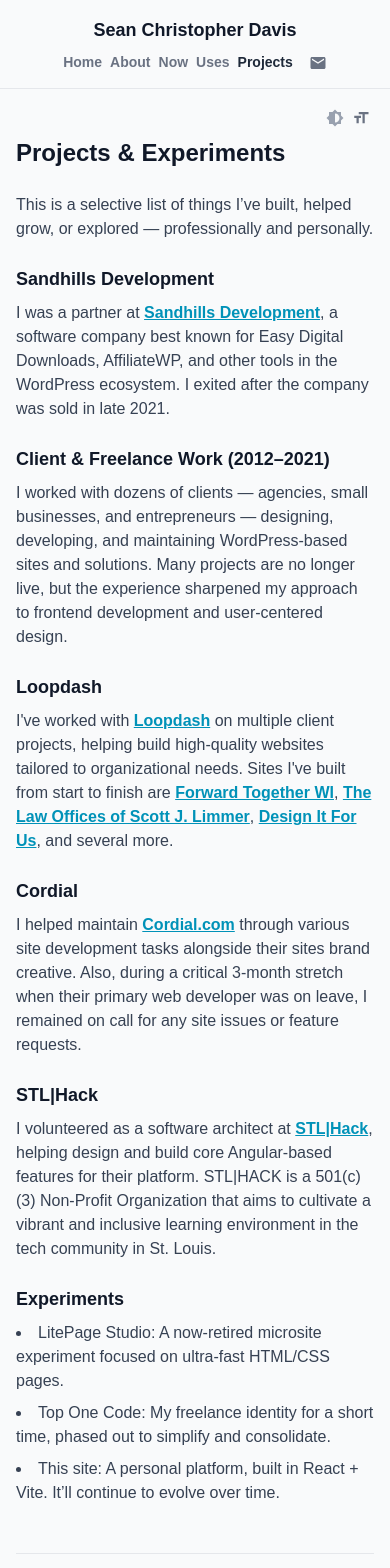
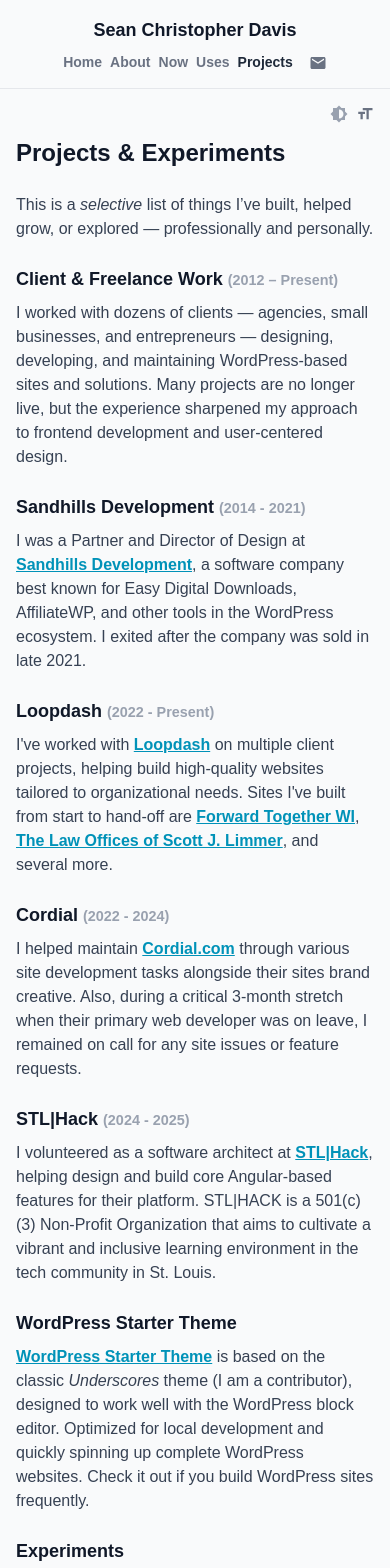
Before and after one commit to SeanChDavis/SeanChDavis, a React (Vite) app: page /projects in a window 390 px wide. Shown: the top 1568 px of the page. Built offline with nearby package versions, Linux system fonts and the light colour scheme; the HTML template or start-up script is replaced by a standard one.

Commit message:
content and structure improvements

```diff
--- a/src/components/layout/Footer.jsx
+++ b/src/components/layout/Footer.jsx
@@ -7,7 +7,7 @@ const Footer = () => {
         <footer
           className="border-t border-gray-200 dark:border-gray-800 py-6 px-4 md:px-8 text-sm text-center text-gray-600 dark:text-gray-400 font-semibold">
           &copy; {new Date().getFullYear()} <Link className="transition duration-300 ease-in-out dark:hover:text-gray-200"
-                                                  to="/">{siteData.siteTitle}.com</Link> &middot; All rights reserved
+                                                  to="/">{siteData.siteNameShort}</Link> &middot; Nothing here is accidental.
         </footer>
     );
 }
--- a/src/components/layout/MainLayout.jsx
+++ b/src/components/layout/MainLayout.jsx
@@ -11,14 +11,10 @@ const MainLayout = () => {
         <div className="flex flex-col min-h-screen bg-gray-50 dark:bg-gray-900 text-gray-700 dark:text-gray-400">
             <Header />
             <div className={"flex-grow relative"}>
-                <div className={"w-full absolute right-5 top-5"}>
-                    <div className="ml-auto text-right">
-                        <ThemeToggle /><TextSizeToggle />
-                    </div>
+                <div className={"w-full absolute text-right right-[16px] top-[16px]"}>
+                    <ThemeToggle /><TextSizeToggle />
                 </div>
-                <main className="md:w-3xl max-w-3xl mx-auto px-4 md:px-8 py-12 space-y-6">
-                    <Outlet />
-                </main>
+                <Outlet />
             </div>
             <Footer />
         </div>
--- a/src/pages/About.jsx
+++ b/src/pages/About.jsx
@@ -7,7 +7,7 @@ const About = () => {
     const linkClasses = "text-cyan-600 dark:text-cyan-500 font-semibold underline hover:no-underline";
 
     return (
-        <>
+        <main className="md:w-3xl max-w-3xl mx-auto px-4 md:px-8 py-12 space-y-6">
             <h1 className="text-2xl font-extrabold text-gray-900 dark:text-gray-200">About Sean</h1>
 
             <p>Thanks for taking the time to read a little more. I won't keep you long.</p>
@@ -36,7 +36,7 @@ const About = () => {
                     Curious what I'm focused on right now? <Link to="/now" className={linkClasses}>Check out the Now page.</Link>
                 </p>
             </div>
-        </>
+        </main>
     );
 }
 
--- a/src/pages/Contact.jsx
+++ b/src/pages/Contact.jsx
@@ -6,10 +6,10 @@ export default function Contact() {
     const linkClasses = "text-cyan-600 dark:text-cyan-500 font-semibold underline hover:no-underline";
 
     return (
-        <>
+        <main className="md:w-3xl max-w-3xl mx-auto px-4 md:px-8 py-12 space-y-6">
             <h1 className="text-2xl font-extrabold text-gray-900 dark:text-gray-200">Reach Out</h1>
-            <p className="max-w-xl">Use the form below to send me a message. I’ll get back to you as soon as I can. You may also contact me on <a href="https://www.linkedin.com/in/SeanChDavis/" target="_blank" rel="noopener noreferrer" className={linkClasses}>LinkedIn</a>.</p>
+            <p className="max-w-xl">Use the form below to send me a message. I’ll get back to you as soon as I can. You may also connect with me on <a href="https://www.linkedin.com/in/SeanChDavis/" target="_blank" rel="noopener noreferrer" className={linkClasses}>LinkedIn</a> and <a href="https://github.com/SeanChDavis/" target="_blank" rel="noopener noreferrer" className={linkClasses}>GitHub</a>.</p>
             <ContactForm />
-        </>
+        </main>
     );
 }
--- a/src/pages/Home.jsx
+++ b/src/pages/Home.jsx
@@ -7,7 +7,7 @@ export default function Home() {
     const headingClasses = "text-lg font-bold text-gray-900 dark:text-gray-200";
 
     return (
-        <>
+        <main className="md:w-3xl max-w-3xl mx-auto px-4 md:px-8 py-12 space-y-6">
             <section className="space-y-6">
                 <h1 className="text-2xl font-extrabold text-gray-900 dark:text-gray-200">{siteData.siteTagline}</h1>
                 <p>
@@ -49,6 +49,6 @@ export default function Home() {
                     <li><Link to="/contact" className={linkClasses}>Contact</Link> – Reach out to me</li>
                 </ul>
             </section>
-        </>
+        </main>
     );
 }
--- a/src/pages/NetherlandsJourney.jsx
+++ b/src/pages/NetherlandsJourney.jsx
@@ -8,11 +8,11 @@ const journeyData = journey;
 export default function NetherlandsJourney() {
     const [expanded, setExpanded] = useState(null);
 
-    const linkClasses = "text-cyan-600 dark:text-cyan-500 font-semibold underline hover:no-underline";
+    const linkClasses = "text-cyan-600 dark:text-cyan-500 font-semibold underline hover:no-underline cursor-pointer";
     const headingClasses = "text-lg font-bold text-gray-900 dark:text-gray-200";
 
     return (
-        <>
+        <main className="md:w-3xl max-w-3xl mx-auto px-4 md:px-8 py-12 space-y-6">
             <h1 className="text-2xl font-extrabold text-gray-900 dark:text-gray-200">My Journey to the Netherlands</h1>
             <p>This is a living documentation of my journey from the U.S. to the Netherlands. At the time of this writing, I am not physically there yet. Mentally, the move started in June of 2024. Follow along.</p>
 
@@ -49,7 +49,7 @@ export default function NetherlandsJourney() {
                                             {entry.description.length > 220 ? (
                                                 <>
                                                     {entry.description.substring(0, 220)}...
-                                                    <button onClick={() => setExpanded(index)} className={`${linkClasses} cursor-pointer ml-2`}>Read more</button>
+                                                    <button onClick={() => setExpanded(index)} className={`${linkClasses} ml-2`}>Read more</button>
                                                 </>
                                             ) : (
                                                 entry.description
@@ -62,12 +62,13 @@ export default function NetherlandsJourney() {
                     </motion.div>
                 ))}
             </div>
+
             <div className="mt-12">
                 <h2 className="text-lg font-bold text-gray-900 dark:text-gray-200">Not Done Yet</h2>
                 <p className="text-md text-gray-600 dark:text-gray-400 mt-1">
                     This page will be updated as my journey progresses. If you have any questions or want to connect about the process, feel free to <a href="/contact" className={linkClasses}>reach out</a>.
                 </p>
             </div>
-        </>
+        </main>
     );
 }
--- a/src/pages/Now.jsx
+++ b/src/pages/Now.jsx
@@ -7,7 +7,7 @@ export default function Now() {
     const headingClasses = "text-lg font-bold text-gray-900 dark:text-gray-200";
 
     return (
-        <>
+        <main className="md:w-3xl max-w-3xl mx-auto px-4 md:px-8 py-12 space-y-6">
             <h1 className="text-2xl font-extrabold text-gray-900 dark:text-gray-200">What I'm Doing Now</h1>
 
             <p>This is a snapshot of where my focus is right now — last updated April 2025.</p>
@@ -44,6 +44,6 @@ export default function Now() {
                     </p>
                 </div>
             </div>
-        </>
+        </main>
     );
 }
--- a/src/pages/Projects.jsx
+++ b/src/pages/Projects.jsx
@@ -7,50 +7,55 @@ export default function Projects() {
     const headingClasses = "text-lg font-bold text-gray-900 dark:text-gray-200";
 
     return (
-        <>
+        <main className="md:w-3xl max-w-3xl mx-auto px-4 md:px-8 py-12 space-y-6">
             <h1 className="text-2xl font-extrabold text-gray-900 dark:text-gray-200">Projects & Experiments</h1>
 
-            <p>This is a selective list of things I’ve built, helped grow, or explored — professionally and personally.</p>
+            <p>This is a <em>selective</em> list of things I’ve built, helped grow, or explored — professionally and personally.</p>
 
             <div className="space-y-6">
 
                 <section className="space-y-2">
-                    <h2 className={headingClasses}>Sandhills Development</h2>
-                    <p>I was a partner at <a href="https://sandhillsdev.com" target="_blank" rel="noopener noreferrer" className={linkClasses}>Sandhills Development</a>, a software company best known for Easy Digital Downloads, AffiliateWP, and other tools in the WordPress ecosystem. I exited after the company was sold in late 2021.</p>
-                </section>
-
-                <section className="space-y-2">
-                    <h2 className={headingClasses}>Client & Freelance Work (2012–2021)</h2>
+                    <h2 className={headingClasses}>Client & Freelance Work <small className={"text-gray-400"}>(2012 – Present)</small></h2>
                     <p>I worked with dozens of clients — agencies, small businesses, and entrepreneurs — designing, developing, and maintaining WordPress-based sites and solutions. Many projects are no longer live, but the experience sharpened my approach to frontend development and user-centered design.</p>
                 </section>
 
                 <section className="space-y-2">
-                    <h2 className={headingClasses}>Loopdash</h2>
+                    <h2 className={headingClasses}>Sandhills Development <small className={"text-gray-400"}>(2014 - 2021)</small></h2>
+                    <p>I was a Partner and Director of Design at <a href="https://sandhillsdev.com" target="_blank" rel="noopener noreferrer" className={linkClasses}>Sandhills Development</a>, a software company best known for Easy Digital Downloads, AffiliateWP, and other tools in the WordPress ecosystem. I exited after the company was sold in late 2021.</p>
+                </section>
+
+                <section className="space-y-2">
+                    <h2 className={headingClasses}>Loopdash <small className={"text-gray-400"}>(2022 - Present)</small></h2>
                     <p>
-                        I've worked with <a href="https://loopdash.com" target="_blank" rel="noopener noreferrer" className={linkClasses}>Loopdash</a> on multiple client projects, helping build high-quality websites tailored to organizational needs. Sites I've built from start to finish are <a href="https://forwardtogetherwi.org/" target="_blank" rel="noopener noreferrer" className={linkClasses}>Forward Together WI</a>, <a href="https://crimlawny.com/" target="_blank" rel="noopener noreferrer" className={linkClasses}>The Law Offices of Scott J. Limmer</a>, <a href="https://designitforus.org/" target="_blank" rel="noopener noreferrer" className={linkClasses}>Design It For Us</a>, and several more.
+                        I've worked with <a href="https://loopdash.com" target="_blank" rel="noopener noreferrer" className={linkClasses}>Loopdash</a> on multiple client projects, helping build high-quality websites tailored to organizational needs. Sites I've built from start to hand-off are <a href="https://forwardtogetherwi.org/" target="_blank" rel="noopener noreferrer" className={linkClasses}>Forward Together WI</a>, <a href="https://crimlawny.com/" target="_blank" rel="noopener noreferrer" className={linkClasses}>The Law Offices of Scott J. Limmer</a>, and several more.
                     </p>
                 </section>
 
                 <section className="space-y-2">
-                    <h2 className={headingClasses}>Cordial</h2>
+                    <h2 className={headingClasses}>Cordial <small className={"text-gray-400"}>(2022 - 2024)</small></h2>
                     <p>
                         I helped maintain <a href="https://cordial.com" target="_blank" rel="noopener noreferrer" className={linkClasses}>Cordial.com</a> through various site development tasks alongside their sites brand creative. Also, during a critical 3-month stretch when their primary web developer was on leave, I remained on call for any site issues or feature requests.
                     </p>
                 </section>
 
                 <section className="space-y-2">
-                    <h2 className={headingClasses}>STL|Hack</h2>
+                    <h2 className={headingClasses}>STL|Hack <small className={"text-gray-400"}>(2024 - 2025)</small></h2>
                     <p>
                         I volunteered as a software architect at <a href="https://stlhack.com" target="_blank" rel="noopener noreferrer" className={linkClasses}>STL|Hack</a>, helping design and build core Angular-based features for their platform. STL|HACK is a 501(c)(3) Non-Profit Organization that aims to cultivate a vibrant and inclusive learning environment in the tech community in St. Louis.
                     </p>
                 </section>
 
                 <section className="space-y-2">
+                    <h2 className={headingClasses}>WordPress Starter Theme</h2>
+                    <p><a href="https://github.com/SeanChDavis/wordpress-starter-theme/?tab=readme-ov-file#wordpress-starter-theme" target="_blank" rel="noopener noreferrer" className={linkClasses}>WordPress Starter Theme</a> is based on the classic <em>Underscores</em> theme (I am a contributor), designed to work well with the WordPress block editor. Optimized for local development and quickly spinning up complete WordPress websites. Check it out if you build WordPress sites frequently.</p>
+                </section>
+
+                <section className="space-y-2">
                     <h2 className={headingClasses}>Experiments</h2>
                     <ul className="list-disc list-inside space-y-2 md:space-y-0 md:marker:text-gray-300">
+                        <li>This site: A personal platform, built in React + Vite. It’ll continue to evolve over time.</li>
                         <li>LitePage Studio: A now-retired microsite experiment focused on ultra-fast HTML/CSS pages.</li>
                         <li>Top One Code: My freelance identity for a short time, phased out to simplify and consolidate.</li>
-                        <li>This site: A personal platform, built in React + Vite. It’ll continue to evolve over time.</li>
                     </ul>
                 </section>
 
@@ -60,6 +65,6 @@ export default function Projects() {
                     </p>
                 </div>
             </div>
-        </>
+        </main>
     );
 }
```
Also changed, not shown: src/pages/Uses.jsx (+7 -7 lines).
